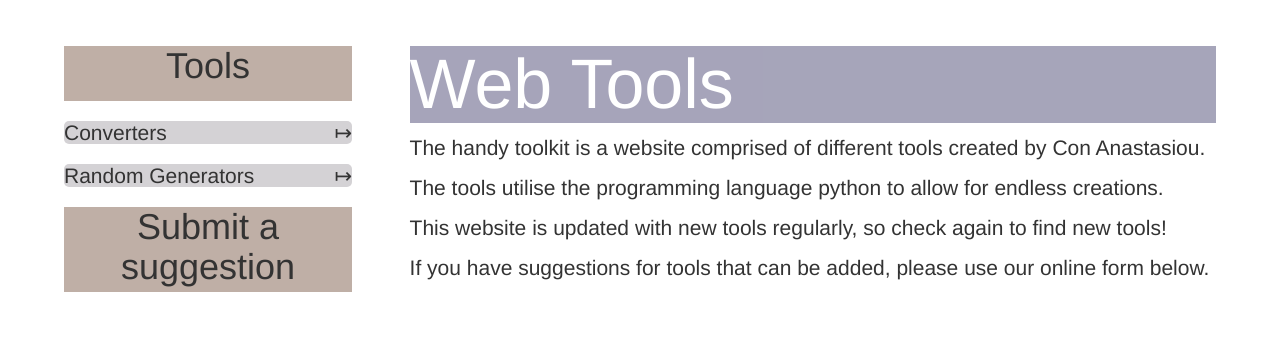
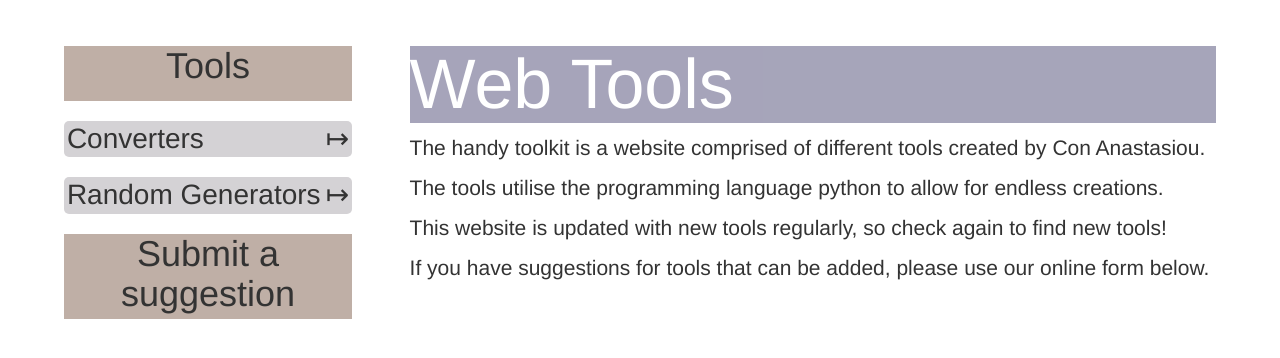
Before and after one commit to inacceptable/tookit, a Django app: template templates/html/home.html in a window 1280 px wide. Shown: the top 358 px of the page. Run offline with Django 3.2, Linux system fonts and the light colour scheme; the template is opened without the code that fills it, so the values that code supplies are empty; some libraries are stand-ins or nearby versions.

Commit message:
Update style.css

```diff
--- a/static/css/style.css
+++ b/static/css/style.css
@@ -86,7 +86,8 @@ body
 {
 	background-color: #D4D2D5;
 	cursor: pointer;
-	font-size: 1.5em;
+	font-size: 2em;
+	padding: 1%;
 	text-align: left;
 	border-radius: 5px;
 }
```
